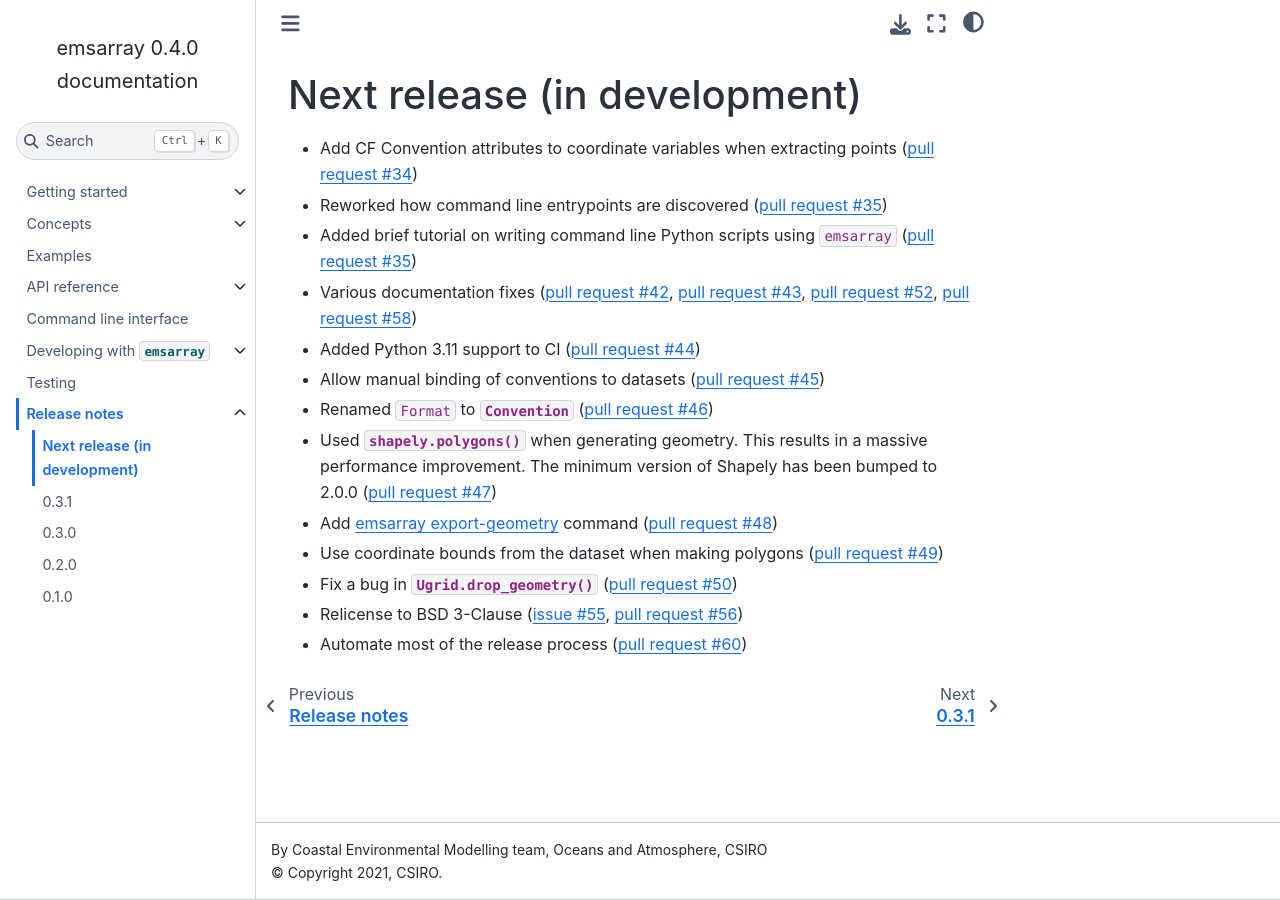
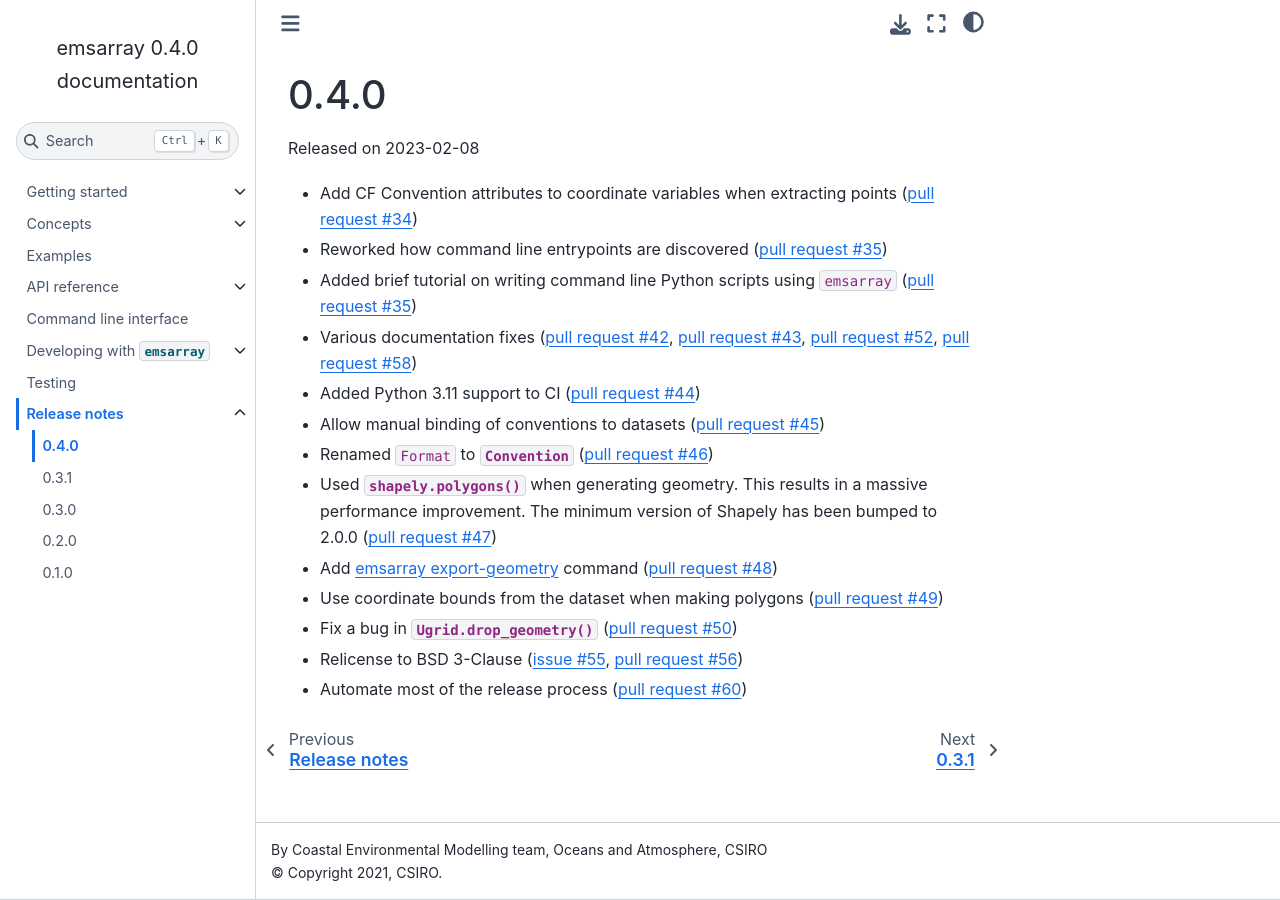
Before and after one commit to csiro-coasts/emsarray, a Sphinx documentation site: the page built from docs/releases/0.4.0.rst, in a window 1280 px wide. Built offline with Sphinx 7.4.7 and the Sphinx Book theme 1.1.4, drawn with Linux system fonts in a browser that asks for light colours; pages that are not in the unit, such as notebooks, are missing from menus.

Commit message:
Bump version to v0.4.0

```diff
--- a/docs/releases/development.rst
+++ b/docs/releases/0.4.0.rst
@@ -1,6 +1,8 @@
-=============================
-Next release (in development)
-=============================
+=====
+0.4.0
+=====
+
+Released on 2023-02-08
 
 * Add CF Convention attributes to coordinate variables when extracting points
   (:pr:`34`)
--- a/docs/releases/index.rst
+++ b/docs/releases/index.rst
@@ -4,7 +4,7 @@
 
 .. toctree::
 
-   development
+   0.4.0
    0.3.1
    0.3.0
    0.2.0
```
